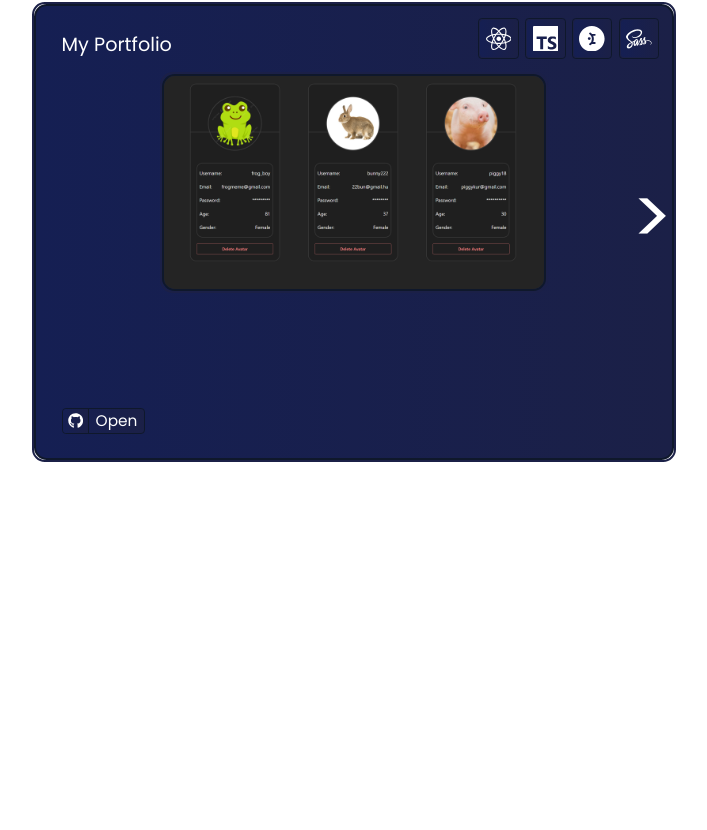
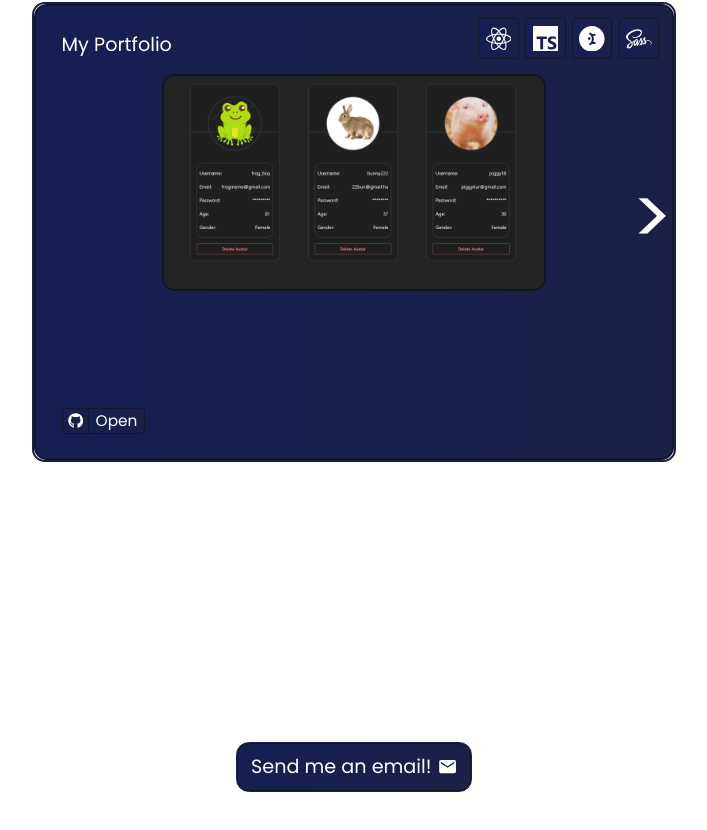
Before and after one commit to MartincsekLevente/Portfolio, a React (Vite) app: page / in a window 1280 px wide. Shown: the part 3634-4464 px from the top of the page, without its empty margins (286-993 px from the left). Before the commit the page ends 4240 px from the top, so only its background shows below. Built offline with nearby package versions, Linux system fonts and the light colour scheme.

Commit message:
P-19: Add ContactSection and email functionality

```diff
--- a/src/App.tsx
+++ b/src/App.tsx
@@ -5,6 +5,7 @@ import AboutSection from "./sections/about/AboutSection.tsx";
 import SkillsSection from "./sections/skills/SkillsSection.tsx";
 import ExperienceSection from "./sections/experience/ExperienceSection.tsx";
 import ProjectsSection from "./sections/projects/ProjectsSection.tsx";
+import ContactSection from "./sections/contact/ContactSection.tsx";
 
 export default function App() {
 
@@ -18,6 +19,7 @@ export default function App() {
                 <SkillsSection></SkillsSection>
                 <ExperienceSection></ExperienceSection>
                 <ProjectsSection></ProjectsSection>
+                <ContactSection></ContactSection>
             </div>
         </>
     )
--- /dev/null
+++ b/src/sections/contact/ContactSection.scss
@@ -0,0 +1,41 @@
+@use "../../theme/variables" as *;
+
+#contact {
+    height: 50vh;
+    padding-top: 10vh;
+
+    .contact-section-container {
+        display: flex;
+        flex-direction: column;
+        align-items: center;
+
+        .contact-section-description {
+            font-size: $font_size_small;
+            margin-bottom: 4vh;
+        }
+
+        .contact-button-container {
+            display: flex;
+            width: fit-content;
+            border: 0.15vw solid #1b2047;
+            border-radius: 1vw;
+            background: linear-gradient(to right, #151f53, #1b2047);
+            cursor: pointer;
+
+            .contact-button {
+                display: flex;
+                align-items: center;
+                gap: 0.5vw;
+                border-radius: 1vw;
+                border: 0.15vw solid #0f182b;
+                padding: 1vh 1vw 1vh 1vw;
+                font-size: 1.5vw;
+
+                &.hovered {
+                    border: 0.15vw solid $highlight;
+                }
+            }
+        }
+
+    }
+}
--- /dev/null
+++ b/src/sections/contact/ContactSection.tsx
@@ -0,0 +1,27 @@
+import './ContactSection.scss';
+import { IoMdMail } from "react-icons/io";
+import { useState } from "react";
+
+export default function ContactSection() {
+
+    const [buttonHovered, setButtonHovered] = useState(false)
+
+    return (
+        <section id="contact">
+            <div className="contact-section-container">
+                <div className="contact-section-description">
+                    Got questions, project ideas, or just want to say hi? Feel free to reach out!
+                </div>
+                <div className="contact-button-container"
+                     onMouseEnter={() => setButtonHovered(true)}
+                     onMouseLeave={() => setButtonHovered(false)}>
+                    <div className={`contact-button ${buttonHovered ? 'hovered' : null}`}
+                         onClick={() => window.location.href = 'mailto:martincsekl@gmail.com'}>
+                        Send me an email!
+                        <IoMdMail></IoMdMail>
+                    </div>
+                </div>
+            </div>
+        </section>
+    );
+}
```
